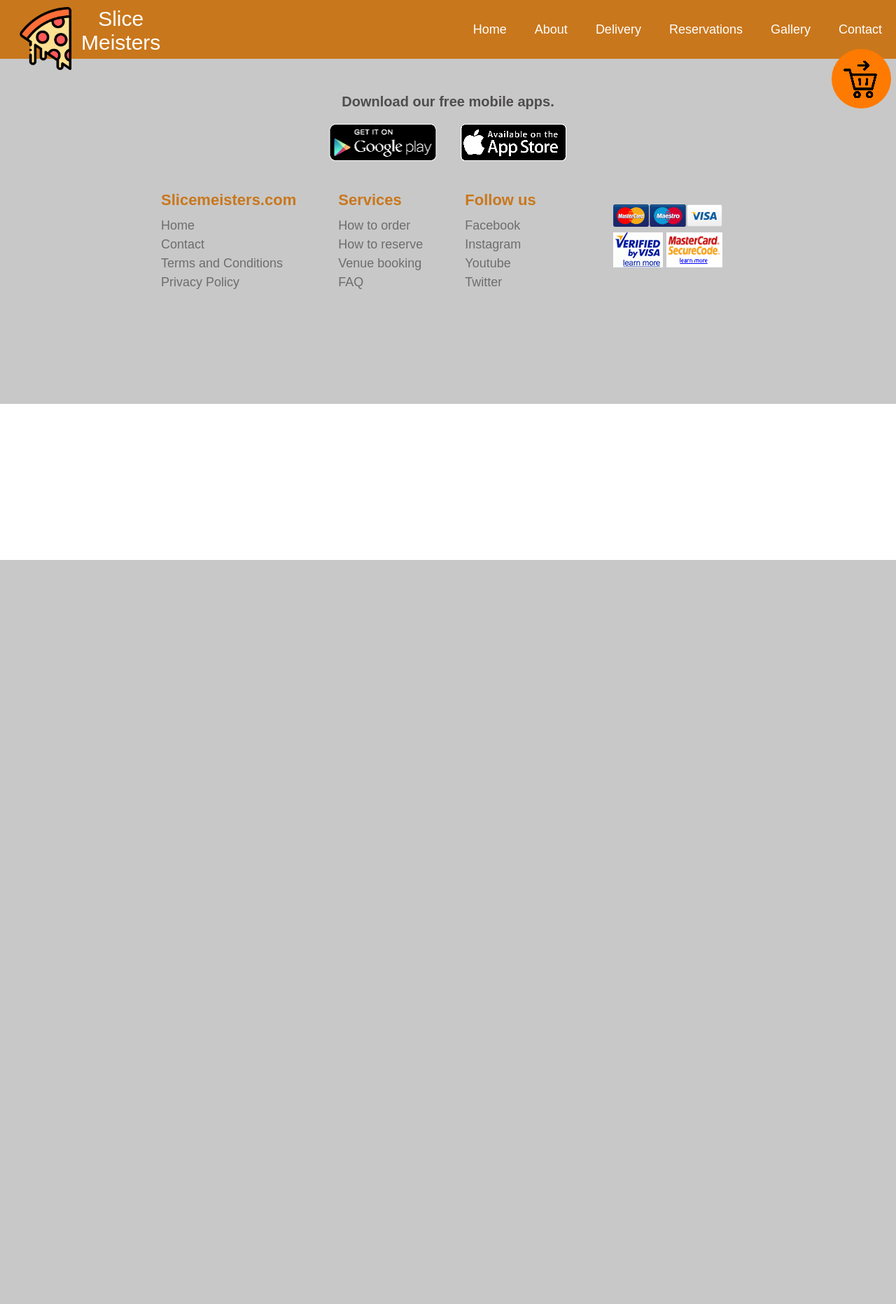
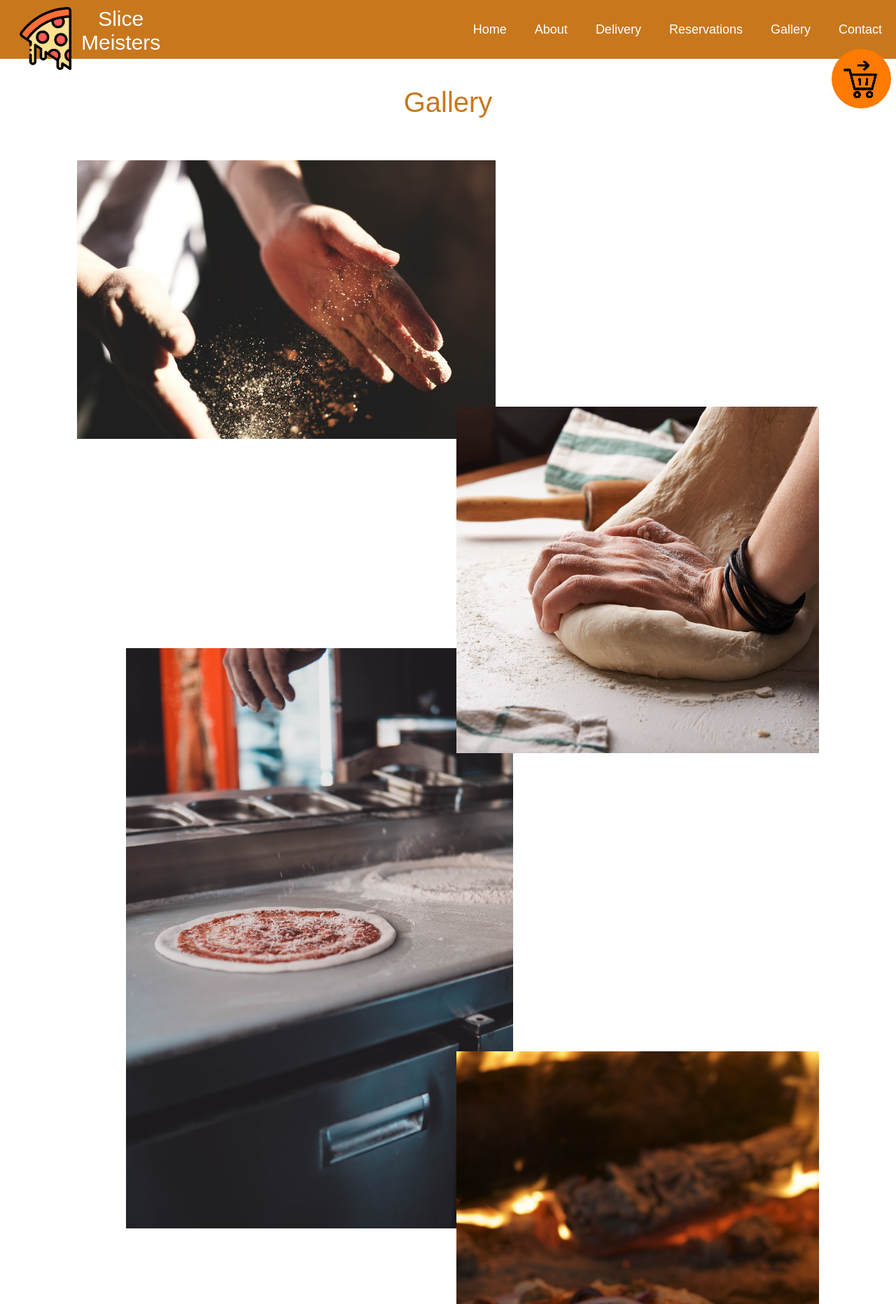
Before and after one commit to nlukic97/pizza-website, a PHP site: page /gallery.html in a window 1280 px wide. Shown: the top 1863 px of the page at 70% size. Before the commit the page ends 800 px from the top, so only its background shows below. Run offline with PHP 8.4, Linux system fonts and the light colour scheme; some web fonts are replaced.

Commit message:
Gallery page finished

```diff
--- a/css/style.css
+++ b/css/style.css
@@ -472,6 +472,7 @@ nav ul li a:hover {
 
 
 
+
 /*---------------------FOOTER-------------------------*/
 footer {
 	width: 100%;
@@ -560,6 +561,48 @@ margin-left: 190px;
 }
 
 
+/*------------------Gallery page--------------*/
+#gallery-container {
+	width:1280px;
+	margin: 0 auto;
+}
+
+#gallery-images {
+	padding: 0 110px 139px 110px;
+}
+
+.gallery-right {
+	float: right;
+}
+
+#pizza-hands {
+	z-index: 1;
+	position: relative;
+	}
+
+#dough-press {
+	margin-top: -50px;
+	z-index: 2;
+	position: relative; /*So that the Z-index can work*/
+}
+
+#counter-topping {
+	margin-top: -150px;
+	margin-left: 70px;
+	position: relative;
+	z-index: 1;
+}
+
+#baking {
+	margin-top: -257px;
+	position: relative;
+	z-index: 2;
+}
+
+#finished-pizza {
+	margin-left: 70px;
+	margin-top: -106px;
+}
 
 
 
--- a/gallery.html
+++ b/gallery.html
@@ -25,6 +25,20 @@
 			<a href="#"><div id="cart"></div></a>
 		</header>
 	</section>
+
+
+<!-- Page Gallery -->
+
+<section id="gallery-container">
+	<h1 class="page-title">Gallery</h1>
+	<div id="gallery-images">
+		<img src="images/pizza-hands.png" alt="Pizza Flower" id="pizza-hands">
+		<img src="images/dough-press.png" alt="Pizza Dough" id="dough-press" class="gallery-right">
+		<img src="images/counter-topping.png" alt="Pizza Toppings" id="counter-topping">
+		<img src="images/baking.png" alt="Pizza in oven"class="gallery-right" id="baking">
+		<img src="images/finished-pizza.png" alt="Pizza to go" id="finished-pizza">
+	</div>
+</section>
 
 
 
```
Also changed, not shown: images/baking.png (added), images/counter-topping.png (added), images/dough-press.png (added), images/finished-pizza.png (added), images/pizza-hands.png (added).
